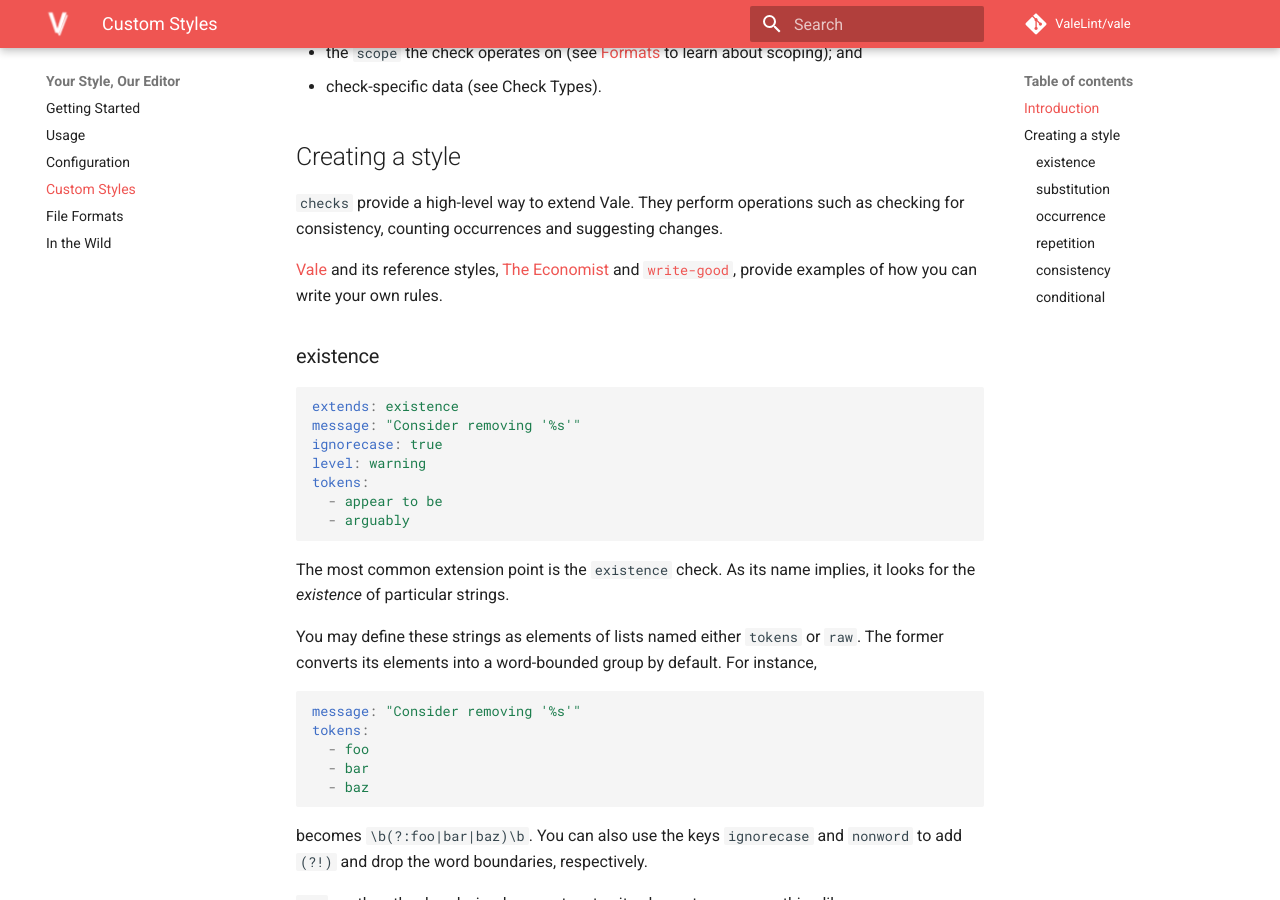
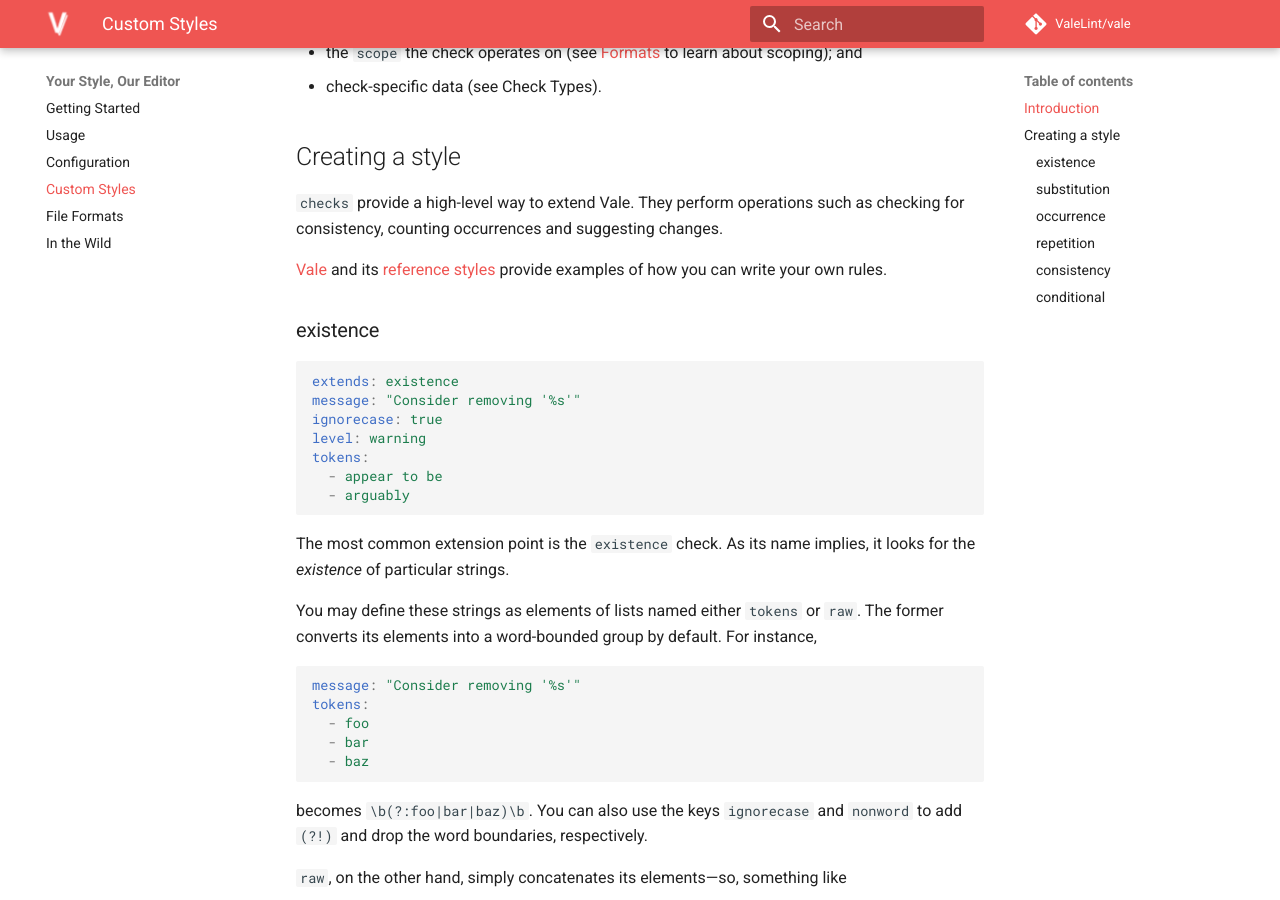
Before and after one commit to wouter-veeken/docs, an MkDocs documentation site: the page built from content/styles.md, in a window 1280 px wide and 900 px high, scrolled down 672 px. Built offline with MkDocs 1.6.1 and Material for MkDocs 9.7.7, drawn with Linux system fonts in a browser that asks for light colours; comment, search, counter and statistics services are not loaded; old or Windows-style settings are respelled for this version of MkDocs.

Commit message:
fix links

```diff
--- a/.travis.yml
+++ b/.travis.yml
@@ -7,7 +7,7 @@
   - go get github.com/ValeLint/vale
 script:
   - vale content
-  - awesome_bot content/*.md
+  - awesome_bot --allow-dupe content/*.md
 after_success:
   - mkdocs build --verbose --clean --strict
 deploy:
--- a/content/styles.md
+++ b/content/styles.md
@@ -21,14 +21,14 @@
 - The `type` of check you're extending;
 - a `message` to be displayed to the user;
 - the severity `level` of failing this check (suggestion, warning or error);
-- the `scope` the check operates on (see [Formats](https://github.com/jdkato/vale/wiki/Formats) to learn about scoping); and
+- the `scope` the check operates on (see [Formats](https://valelint.github.io/docs/formats/) to learn about scoping); and
 - check-specific data (see Check Types).
 
 ## Creating a style
 
 `checks` provide a high-level way to extend Vale. They perform operations such as checking for consistency, counting occurrences and suggesting changes.
 
-[Vale](https://github.com/jdkato/vale/tree/master/rule) and its reference styles, [The Economist](https://github.com/jdkato/vale/tree/master/styles/TheEconomist) and [`write-good`](https://github.com/jdkato/vale/tree/master/styles/write-good), provide examples of how you can write your own rules.
+[Vale](https://github.com/ValeLint/vale/tree/master/rule) and its [reference styles](https://github.com/ValeLint/vale/tree/master/styles) provide examples of how you can write your own rules.
 
 ### existence
 
```
